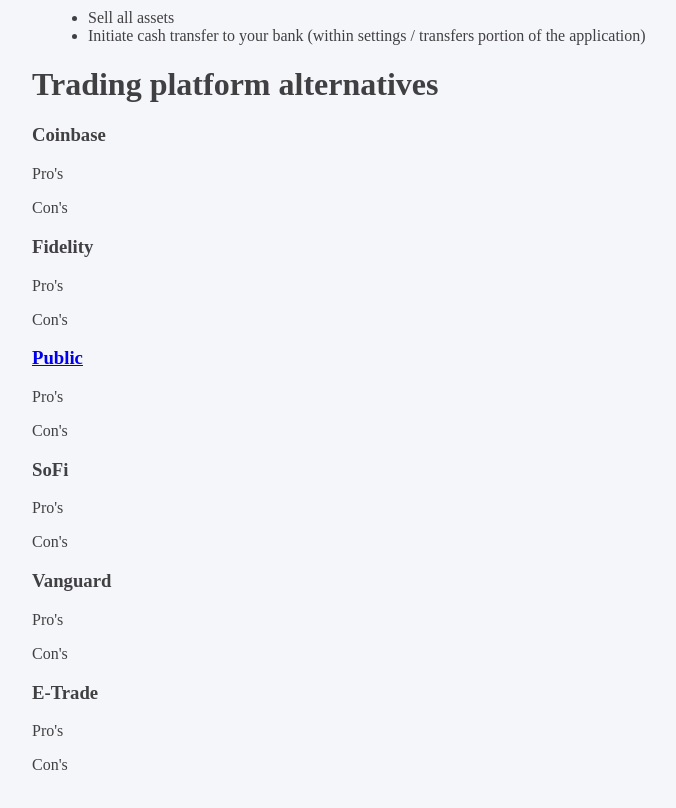
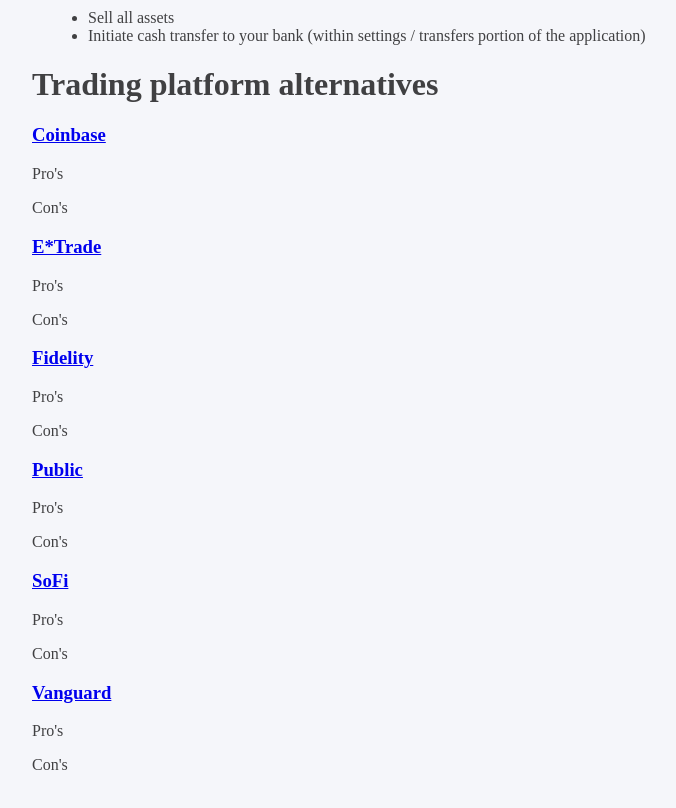
Before and after one commit to jaredpiedt/effrobinhood.com, a Next.js app: page / in a window 1280 px wide. Shown: the part 1520-2328 px from the top of the page, without its empty margins (56-732 px from the left). Built offline with nearby package versions, Linux system fonts and the light colour scheme.

Commit message:
add links

```diff
--- a/pages/index.js
+++ b/pages/index.js
@@ -87,7 +87,7 @@
     </Heading>
 
     <Heading as='h3'>
-      Coinbase
+    <a href="https://www.coinbase.com/" target="_blank">Coinbase</a>
     </Heading>
 
     <Text>Pro's</Text>
@@ -99,7 +99,7 @@
     </UnorderedList>
 
     <Heading as='h3'>
-      Fidelity
+    <a href="https://etrade.com/" target="_blank">E*Trade</a>
     </Heading>
 
     <Text>Pro's</Text>
@@ -111,7 +111,7 @@
     </UnorderedList>
 
     <Heading as='h3'>
-      <a href="https://public.com">Public</a>
+      <a href="https://www.fidelity.com/" target="_blank">Fidelity</a>
     </Heading>
 
     <Text>Pro's</Text>
@@ -123,7 +123,7 @@
     </UnorderedList>
 
     <Heading as='h3'>
-      SoFi
+      <a href="https://public.com" target="_blank">Public</a>
     </Heading>
 
     <Text>Pro's</Text>
@@ -135,7 +135,7 @@
     </UnorderedList>
 
     <Heading as='h3'>
-      Vanguard
+      <a href="https://www.sofi.com/" target="_blank">SoFi</a>
     </Heading>
 
     <Text>Pro's</Text>
@@ -147,7 +147,7 @@
     </UnorderedList>
 
     <Heading as='h3'>
-      E-Trade
+      <a href="https://investor.vanguard.com/home" target="_blank">Vanguard</a>
     </Heading>
 
     <Text>Pro's</Text>
@@ -157,6 +157,7 @@
     <Text>Con's</Text>
     <UnorderedList>
     </UnorderedList>
+
   </Box>
 )
 
```
